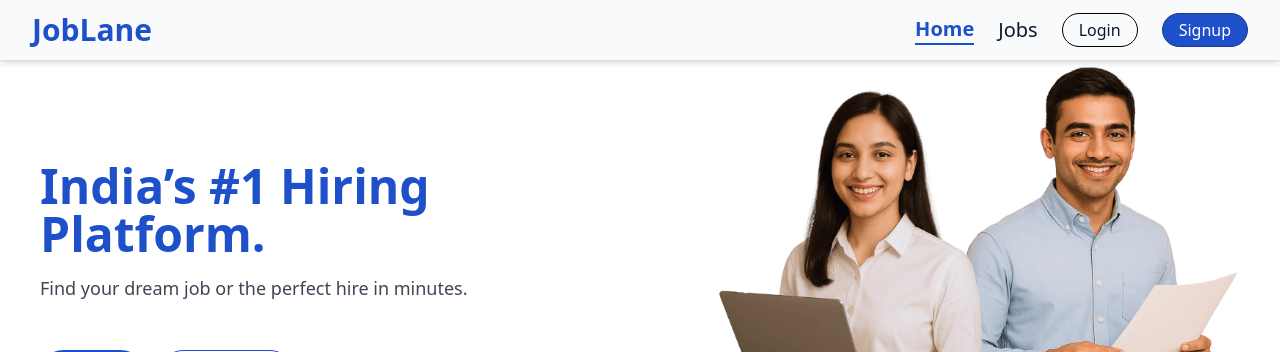
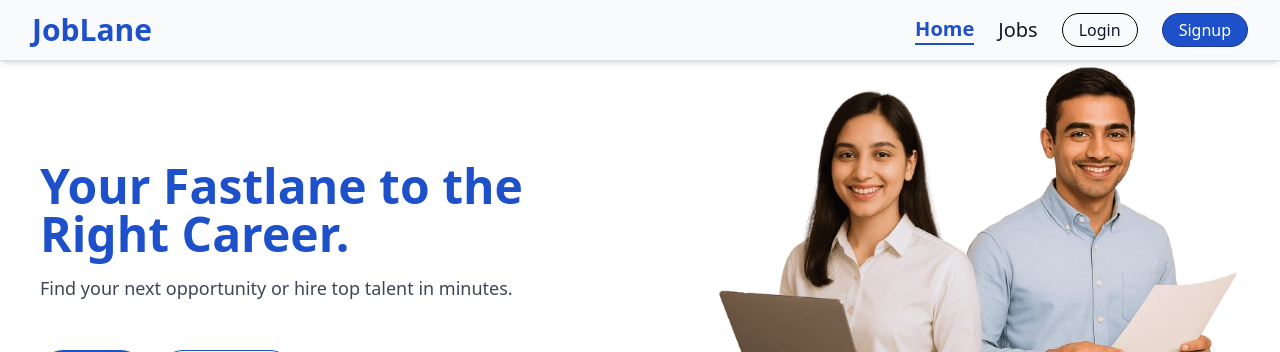
Before and after one commit to Vishal-Singh-Code/Joblane-frontend, a React (Vite) app: page / in a window 1280 px wide. Shown: the top 352 px of the page. Built offline with nearby package versions, Linux system fonts and the light colour scheme; no server answers.

Commit message:
Fix title casing in index.html and update hero section text in LandingPage.jsx

```diff
--- a/index.html
+++ b/index.html
@@ -6,7 +6,7 @@
     <meta name="viewport" content="width=device-width, initial-scale=1.0" />
     <meta name="description" content="JobLane — your fastlane to the right career. Discover top job opportunities, connect with recruiters, and land your dream role seamlessly." />
 
-    <title>Joblane</title>
+    <title>JobLane</title>
   </head>
   <body>
     <div id="root"></div>
--- a/src/pages/LandingPage.jsx
+++ b/src/pages/LandingPage.jsx
@@ -34,11 +34,13 @@ function LandingPage() {
     <section className="flex flex-col md:flex-row items-center justify-between px-10 sm:px-15 bg-card">
   <div className="md:w-1/2 text-center md:text-left mt-20 mb-16">
     <h1 className="text-3xl md:text-5xl font-bold text-primary leading-tight">
-            India’s #1 Hiring Platform.
+      Your Fastlane to the Right Career.
     </h1>
+
     <p className="mt-4 sm:text-lg text-foreground opacity-80">
-            Find your dream job or the perfect hire in minutes.
+      Find your next opportunity or hire top talent in minutes.
     </p>
+
     <div className="mt-12 flex flex-wrap justify-center md:justify-start gap-4">
       <button
         className="cosmic-button cursor-pointer"
@@ -55,7 +57,15 @@ function LandingPage() {
       </button>
     </div>
   </div>
-        <img src="/hero.webp" alt="Hero" fetchPriority="high" width="800" height="600" className="w-full md:w-[44%] mt-10 md:mt-0 " />
+
+  <img
+    src="/hero.webp"
+    alt="JobLane hiring platform hero"
+    fetchPriority="high"
+    width="800"
+    height="600"
+    className="w-full md:w-[44%] mt-10 md:mt-0"
+  />
 </section>
 
       {/* Marquee Section */}
```
Lines whose indentation alone changed are shown as unchanged.
